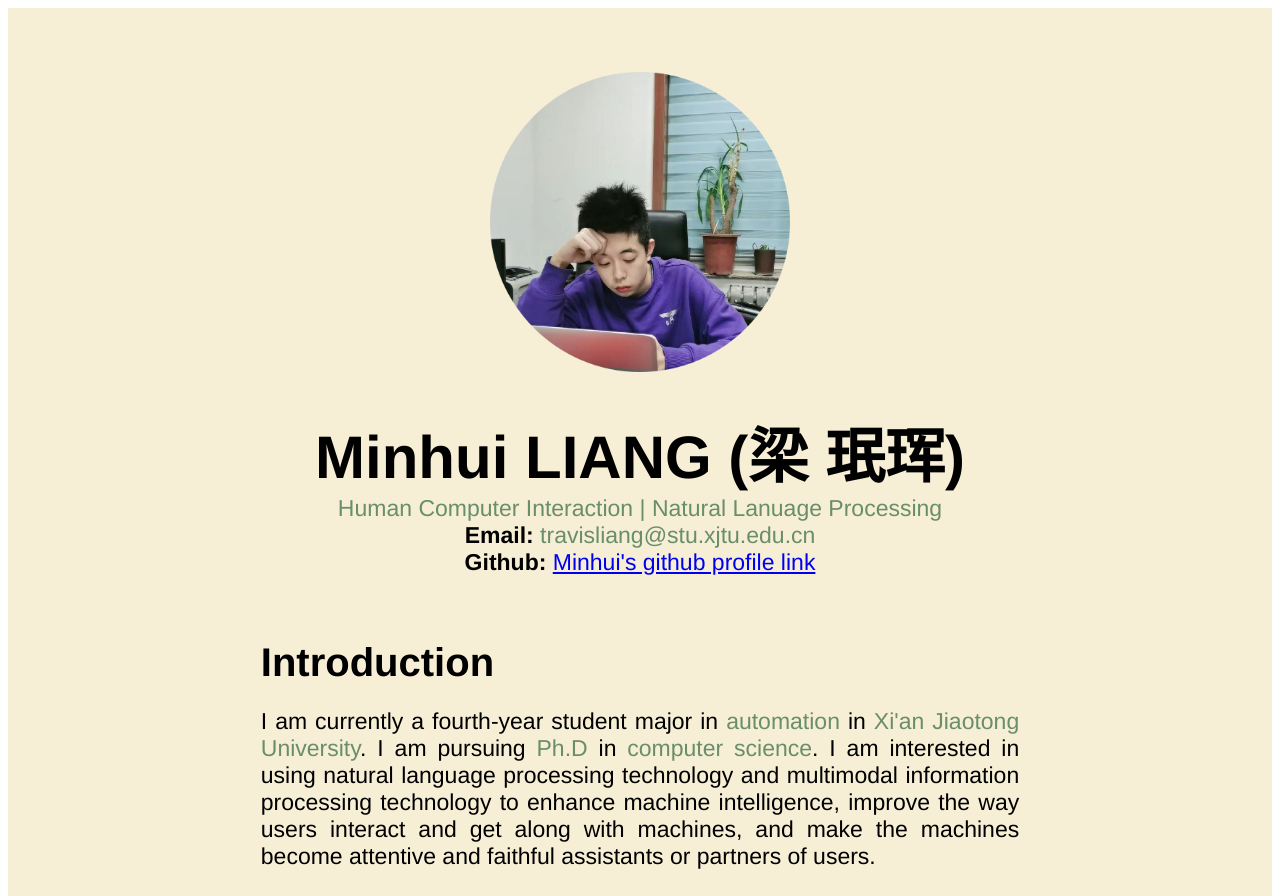
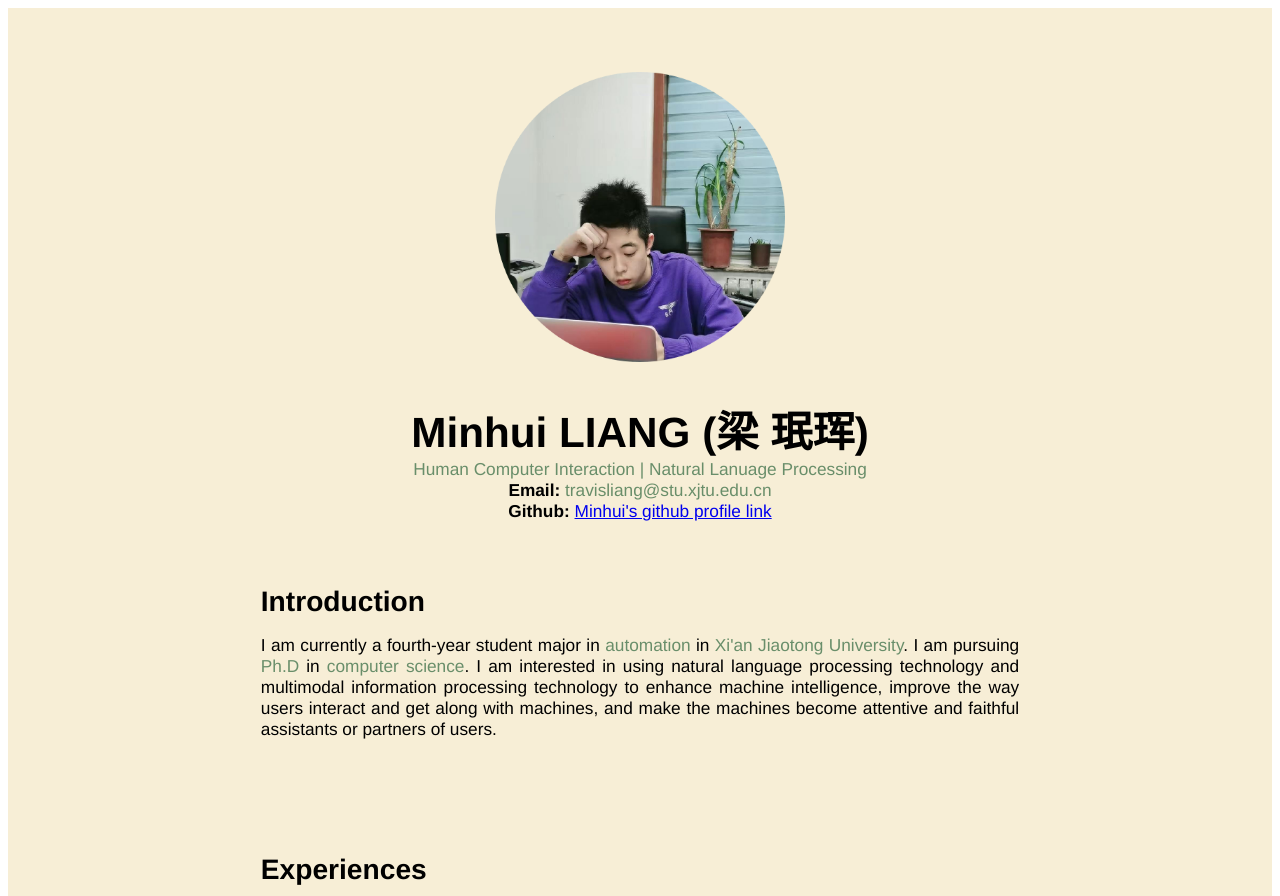
Before and after one commit to MinhuiLIANG/GodOfXiGu, a plain HTML site: page index.html in a window 1280 px wide. Shown: the top 896 px of the page. Drawn offline with Linux system fonts and the light colour scheme.

Commit message:
update fontsize self adaption

```diff
--- a/index.html
+++ b/index.html
@@ -2,7 +2,7 @@
 <html lang="en">
 <head>
     <meta charset="UTF-8">
-    <meta name="viewport" content="width=device-width, initial-scale=1.0, minimum-scale=0.5, maximum-scale=2.0, user-scalable=yes"/>
+    <meta name="viewport" content="width=device-width, initial-scale=1.0, minimum-scale=1.0, maximum-scale=1.0, user-scalable=yes"/>
     <title>Minhui LIANG</title>
 </head>
 <style>
@@ -23,22 +23,22 @@
     align-items: flex-start;
 }
 .title{
-    font-size: 40px;
+    font-size: 2.2vw;
     font-family: Helvetica;
     font-weight: bold;
     margin-left: 20%;
 }
 .name{
-    font-size: 60px;
+    font-size: 3.3vw;
     font-family: Helvetica;
     font-weight: bold;
 }
 .text{
-    font-size: 23px;
+    font-size: 1.35vw;
     font-family: Helvetica;
 }
 .para{
-    font-size: 23px;
+    font-size: 1.35vw;
     font-family: Helvetica;
     margin-left: 20%;
     margin-right: 20%;
@@ -56,7 +56,7 @@
 
         <div class="basic">
             <div>
-                <img src="./assets/me.png" width="300" height="300"></img>
+                <img src="./assets/me.png" width="290vw" height="290vw"></img>
             </div>
 
             <p>
```
